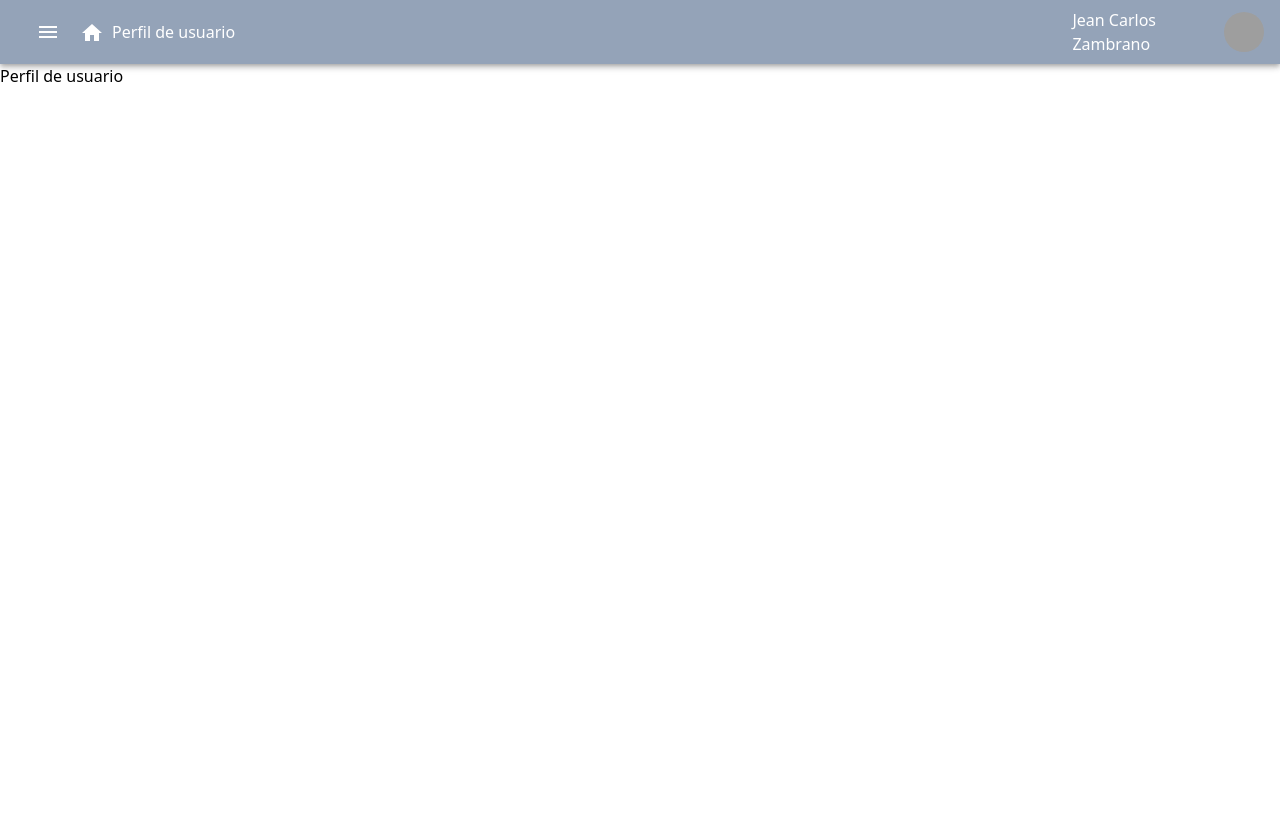
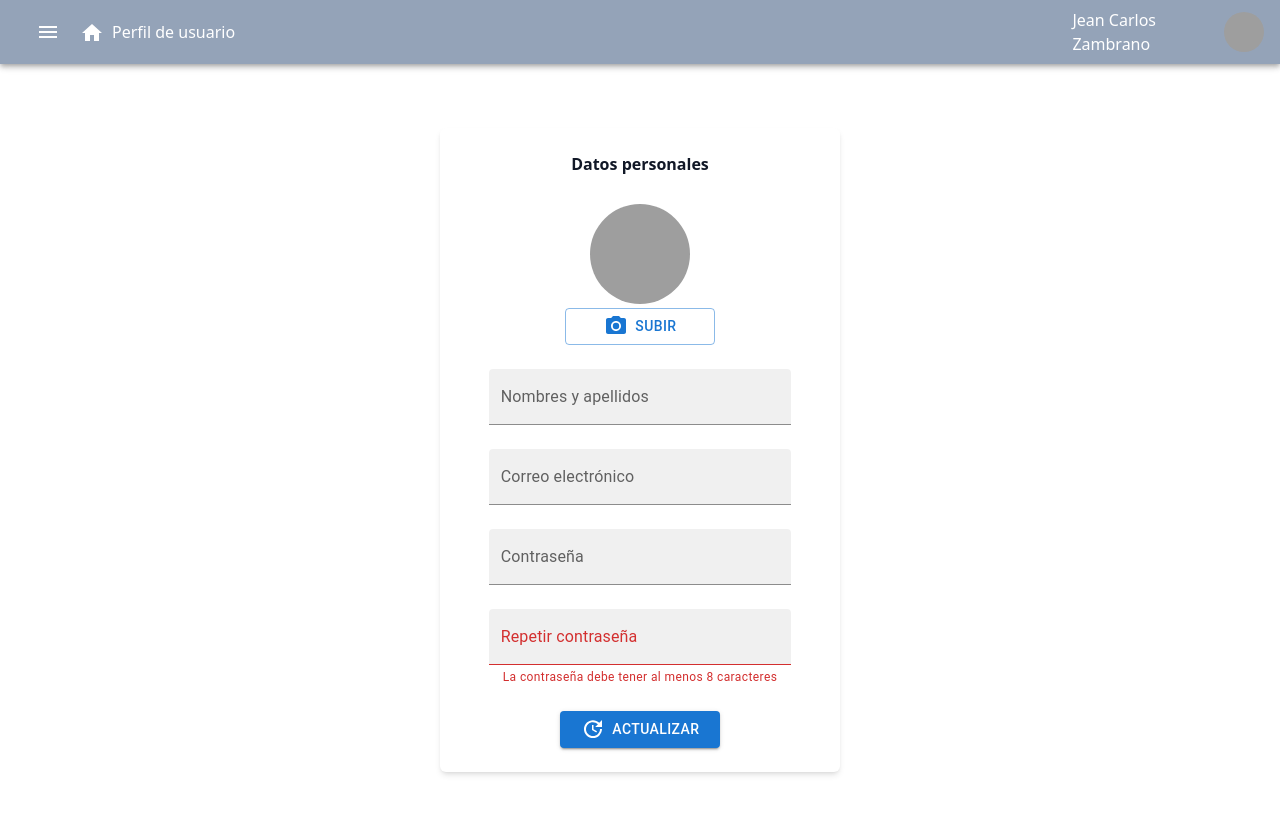
Before and after one commit to alfre8424/algoritmo-de-recomendacion, a React (Create React App) app in the folder client/: page /perfil in a window 1280 px wide. Shown: the top 814 px of the page. Built offline with nearby package versions, Linux system fonts and the light colour scheme; grey boxes are pictures that could not be loaded.

Commit message:
User profile form

```diff
--- /dev/null
+++ b/client/src/core/utils/util.classess.ts
@@ -0,0 +1,3 @@
+export function mergeClasses(...classes: string[]): string {
+	return classes.join(" ");
+}
--- /dev/null
+++ b/client/src/presentation/views/profile/components/component.engine.tsx
@@ -0,0 +1,5 @@
+import type { ReactElement } from "react"
+
+export function EngineSettingsComponent(): ReactElement {
+	return <>Holaaa</>
+}
--- /dev/null
+++ b/client/src/presentation/views/profile/components/component.profile.tsx
@@ -0,0 +1,104 @@
+import {PhotoCamera, Update} from "@mui/icons-material";
+import {Autocomplete, Avatar, Button, FormGroup, IconButton, TextField} from "@mui/material";
+import {mergeClasses} from "core/utils/util.classess";
+import type {ReactElement} from "react"
+
+interface ProfileProps {
+
+}
+
+export default function ProfileComponent({
+
+}: ProfileProps): ReactElement {
+	return <div
+		id="profile-form"
+		className={mergeClasses(
+			"mx-auto my-[5%]",
+			"px-4 py-6",
+			"rounded-md",
+			"shadow-md",
+			"bg-white",
+			"flex flex-col",
+			"items-center justify-center",
+			"w-[400px]"
+		)}
+	>
+		<h1 className="text-md font-semibold text-gray-900">
+			Datos personales
+		</h1>
+		<br />
+
+		<FormGroup>
+			<div
+				className="flex flex-col items-center justify-center"
+			>
+				<Avatar
+					alt="Foto de perfil"
+					src="https://i.imgur.com/0X0X0X0.png"
+					sx={{width: 100, height: 100}}
+					className="m-auto my-1"
+				/>
+				<Button
+					variant="outlined"
+					component="label"
+					sx={{width: 150}}
+				>
+					<div className="flex flex-row">
+						<PhotoCamera />
+						&nbsp;
+						Subir
+					</div>
+					<input hidden accept="image/*" type="file" />
+				</Button>
+			</div>
+			<br />
+
+			<TextField
+				id="username"
+				label="Nombres y apellidos"
+				variant="filled"
+			/>
+			<br />
+			<TextField
+				id="email"
+				label="Correo electrónico"
+				variant="filled"
+				type="email"
+			/>
+			<br />
+
+			<TextField
+				id="password"
+				label="Contraseña"
+				variant="filled"
+				type="password"
+			/>
+			<br />
+
+			<TextField
+				error
+				helperText="La contraseña debe tener al menos 8 caracteres"
+				id="re-password"
+				label="Repetir contraseña"
+				variant="filled"
+				type="password"
+			/>
+			<br />
+
+			<div className="mx-auto">
+				<Button
+					variant="contained"
+					component="label"
+					sx={{width: 160}}
+				>
+					<div className="flex flex-row">
+						<Update />
+						&nbsp;
+						Actualizar
+					</div>
+					<input hidden accept="image/*" type="file" />
+				</Button>
+			</div>
+		</FormGroup>
+	</div>;
+}
--- a/client/src/presentation/views/profile/index.tsx
+++ b/client/src/presentation/views/profile/index.tsx
@@ -1,6 +1,8 @@
 import AppNavbar from "core/shared_components/component.navbar";
 import PrivateRoutes from "presentation/routes/private_routes";
-import { ReactElement, useState } from "react"
+import {ReactElement, useState} from "react"
+import {EngineSettingsComponent} from "./components/component.engine";
+import ProfileComponent from "./components/component.profile";
 
 export default function ProfileScreen(): ReactElement {
 	const [activeRoute, setActiveRoute] = useState<PrivateRoutes>(PrivateRoutes.Profile);
@@ -16,10 +18,12 @@ export default function ProfileScreen(): ReactElement {
 				onActiveRouteChange={setActiveRoute}
 			/>
 			{
-				activeRoute === PrivateRoutes.Profile && <span>Perfil de usuario</span>
+				activeRoute === PrivateRoutes.Profile &&
+				<ProfileComponent />
 			}
 			{
-				activeRoute === PrivateRoutes.RecommendationEngine && <span>Motor de recomendación</span>
+				activeRoute === PrivateRoutes.RecommendationEngine &&
+				<EngineSettingsComponent />
 			}
 		</div>
 	</>;
```
